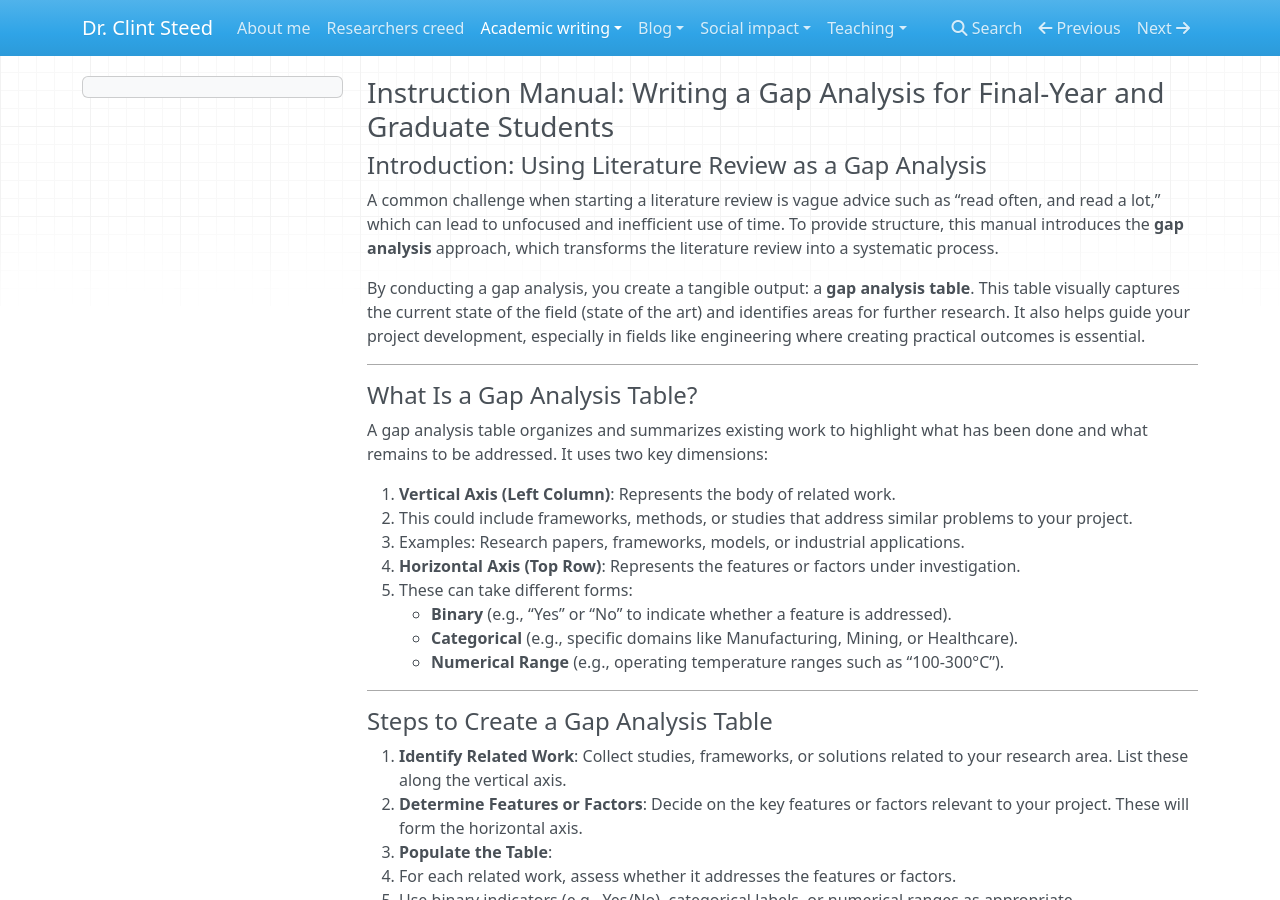
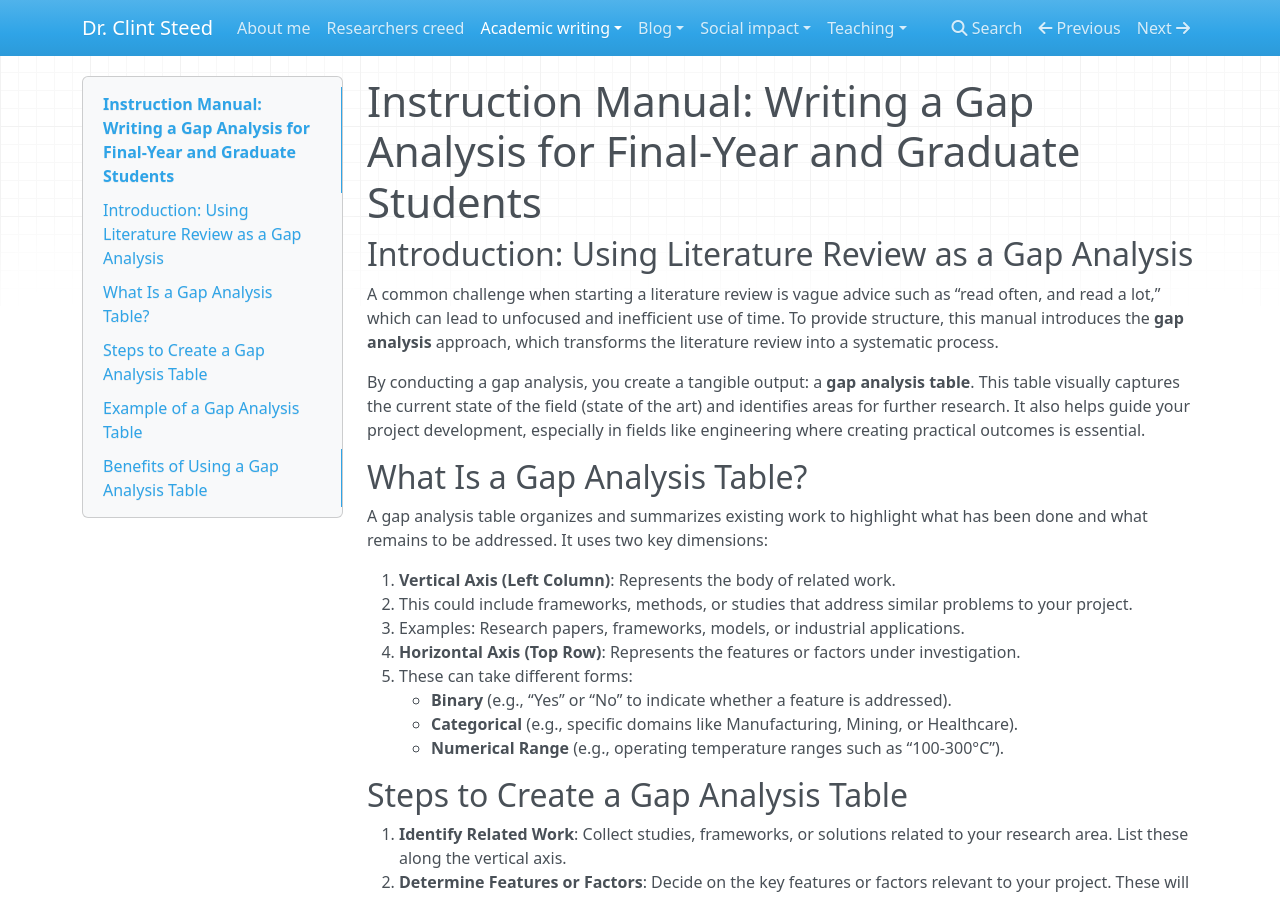
Before and after one commit to Steedalion/Blog, an MkDocs documentation site: the page built from docs/Academic writing/gap_analysis.md, in a window 1280 px wide and 900 px high. Built offline with MkDocs 1.6.1, drawn with Linux system fonts in a browser that asks for light colours; nearby versions of some CDN libraries.

Commit message:
Quick push via script.

```diff
--- a/docs/Academic writing/gap_analysis.md
+++ b/docs/Academic writing/gap_analysis.md
@@ -1,16 +1,14 @@
 
 
-### Instruction Manual: Writing a Gap Analysis for Final-Year and Graduate Students
+# Instruction Manual: Writing a Gap Analysis for Final-Year and Graduate Students
 
-#### **Introduction: Using Literature Review as a Gap Analysis**
+## **Introduction: Using Literature Review as a Gap Analysis**
 
 A common challenge when starting a literature review is vague advice such as “read often, and read a lot,” which can lead to unfocused and inefficient use of time. To provide structure, this manual introduces the **gap analysis** approach, which transforms the literature review into a systematic process.
 
 By conducting a gap analysis, you create a tangible output: a **gap analysis table**. This table visually captures the current state of the field (state of the art) and identifies areas for further research. It also helps guide your project development, especially in fields like engineering where creating practical outcomes is essential.
 
-------
-
-#### **What Is a Gap Analysis Table?**
+## **What Is a Gap Analysis Table?**
 
 A gap analysis table organizes and summarizes existing work to highlight what has been done and what remains to be addressed. It uses two key dimensions:
 
@@ -23,9 +21,7 @@
      - **Categorical** (e.g., specific domains like Manufacturing, Mining, or Healthcare).
      - **Numerical Range** (e.g., operating temperature ranges such as “100-300°C”).
 
-------
-
-#### **Steps to Create a Gap Analysis Table**
+## **Steps to Create a Gap Analysis Table**
 
 1. **Identify Related Work**:
    Collect studies, frameworks, or solutions related to your research area. List these along the vertical axis.
@@ -40,7 +36,7 @@
 
 ------
 
-#### **Example of a Gap Analysis Table**
+## **Example of a Gap Analysis Table**
 
 | **Related Work** | **Feature 1** | **Feature 2** | **Feature 3** | **Domain**    | **Range** |
 | ---------------- | ------------- | ------------- | ------------- | ------------- | --------- |
@@ -56,7 +52,7 @@
 
 ------
 
-#### **Benefits of Using a Gap Analysis Table**
+## **Benefits of Using a Gap Analysis Table**
 
 1. **Clarifies the Research Gap**: The visual format makes it easier to communicate the novelty of your study.
 2. **Structures the Literature Review**: Helps organize the state of the art systematically.
```
